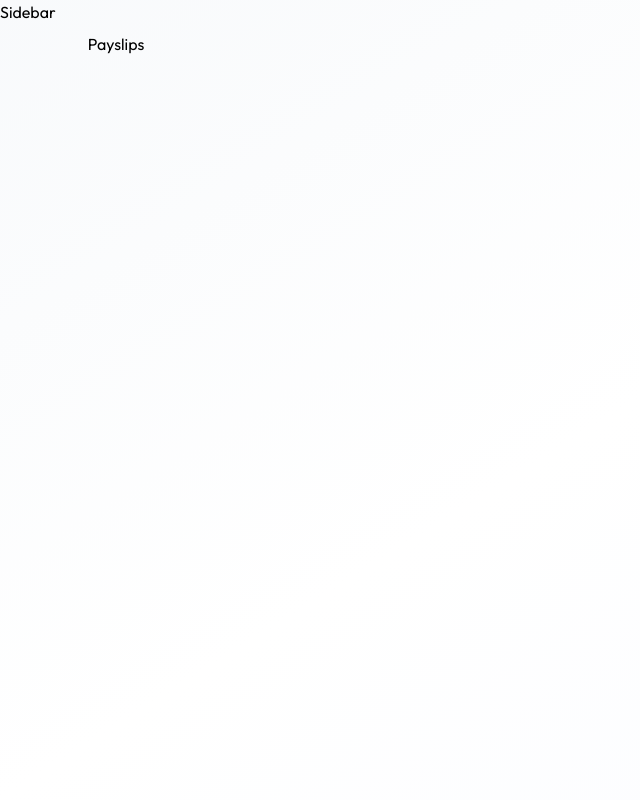
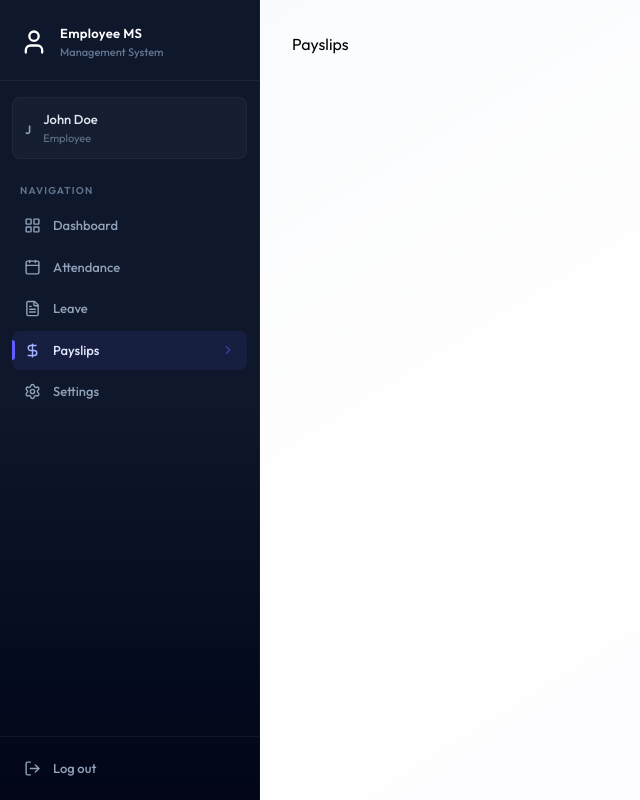
Before and after one commit to p-belinsky/FullStack-EMS, a React (Vite) app: page /payslips in a window 1280 px wide. Shown: the whole page, without its empty margins (0-640 px from the left). Built offline with nearby package versions, Linux system fonts and the light colour scheme.

Commit message:
sidebar UI completed

```diff
--- /dev/null
+++ b/src/components/Sidebar.jsx
@@ -0,0 +1,153 @@
+import {useLocation} from "react-router-dom";
+import {useEffect, useState} from "react";
+import {dummyProfileData} from "../assets/assets.jsx";
+import {
+    CalendarIcon, ChevronRightIcon,
+    DollarSignIcon,
+    FileTextIcon,
+    LayoutGrid, LogOutIcon,
+    MenuIcon,
+    SettingsIcon,
+    UserIcon,
+    XIcon
+} from "lucide-react";
+import {Link} from "react-router-dom";
+
+const Sidebar = () => {
+    const {pathname} = useLocation();
+    const [userName, setUserName] = useState("");
+    const [mobileOpen, setMobileOpen] = useState(false);
+
+    useEffect(() => {
+        setUserName(dummyProfileData.firstName + " " + dummyProfileData.lastName);
+    }, []);
+
+    useEffect(() => {
+        setMobileOpen(false);
+    }, [pathname])
+
+    const role = "" || "EMPLOYEE"
+    const navItems = [
+        {
+            name: "Dashboard",
+            href: "/dashboard",
+            icon: LayoutGrid
+        },
+        role === "ADMIN" ?
+        {
+            name: "Employees",
+            href: "/employees",
+            icon: UserIcon
+        }
+        :
+        {
+            name: "Attendance",
+            href: "/attendance",
+            icon: CalendarIcon
+        },
+        {
+            name: "Leave",
+            href: "/leave",
+            icon: FileTextIcon
+        },
+        {
+            name: "Payslips",
+            href: "/payslips",
+            icon: DollarSignIcon
+        },
+        {
+            name: "Settings",
+            href: "/settings",
+            icon: SettingsIcon
+        },
+    ]
+
+    const handleLogout = () => {
+        window.location.href = "/login";
+    }
+
+    const sidebarContent = (
+        <>
+            <div className='px-5 pt-6 pb-5 border-b border-white/6'>
+                <div className='flex items-center justify-between'>
+                    <div className='flex items-center gap-3'>
+                        <UserIcon className='text-white size-7'/>
+                        <div>
+                            <p className='font-semibold text-[13px] text-white tracking-wide'>Employee MS</p>
+                            <p className='text-[11px] text-slate-500 font-medium'>Management System</p>
+                        </div>
+                    </div>
+                        <button onClick={()=>setMobileOpen(false)} className='lg:hidden text-slate-400 hover:text-white p-1'>
+                            <XIcon size={20}/>
+                        </button>
+                </div>
+            </div>
+
+            {userName && (
+                <div className='mx-3 mt-4 mb-1 p-3 rounded-lg bg-white/3 border border-white/4'>
+                    <div className='flex items-center gap-3'>
+                        <div>
+                            <span className='text-slate-400 text-xs font-semibold'>
+                                {userName.charAt(0).toUpperCase()}
+                            </span>
+                        </div>
+                        <div className='min-w-0'>
+                            <p className='text-[13px] font-medium text-slate-200 truncate'>{userName}</p>
+                            <p className='text-[11px] text-slate-500 truncate'>{role === "ADMIN" ? "Administrator" : "Employee"}</p>
+                        </div>
+                    </div>
+                </div>
+            )}
+
+            <div className='px-5 pt-5 pb-2'>
+                <p className='text-[10px] font-semibold uppercase tracking-[0.12em] text-slate-500'>
+                    Navigation
+                </p>
+            </div>
+
+            <div className='flex-1 px-3 space-y-0.5 overflow-y-auto'>
+                {navItems.map((item)=>{
+                    const isActive = pathname.startsWith(item.href)
+                    return (
+                        <Link key={item.href} to={item.href} className={`group flex items-center gap-3 px-3 py-2.5 rounded-lg transition-all duration-200 relative ${isActive ? "bg-indigo-500/10 text-indigo-100" : "text-slate-400 hover:bg-white/5 hover:text-slate-100"}`}>
+                            {isActive &&
+                                <div className='absolute left-0 top-1/2 -translate-y-1/2 w-[3px] h-5 rounded-r-full bg-indigo-500'/>
+                            }
+                            <item.icon className={`w-[17px] h-[17px] shrink-0 ${isActive ? "text-indigo-300" : "text-slate-400 group-hover:text-slate-300"}`}/>
+                            <span className='flex-1 text-[13px] font-medium'>{item.name}</span>
+                            {isActive && <ChevronRightIcon className='w-3.5 h-3.5 text-indigo-500/50'/> }
+                        </Link>
+                    )
+
+                })}
+            </div>
+
+            <div className='p-3 border-t border-white/6'>
+                <button onClick={handleLogout} className='flex items-center gap-3 w-full px-3 py-2.5 rounded-md text-[13px] font-medium text-slate-400 hover:text-rose-400 hover:bg-rose-500/8 transition-all duration-150'>
+                    <LogOutIcon className='w-[17px] h-[17px]'/>
+                    <span>Log out</span>
+                </button>
+            </div>
+
+
+        </>
+    )
+
+    return (
+        <>
+            <button onClick={()=>setMobileOpen(true)} className='lg:hidden fixed top-4 left-4 z-50 p-2 bg-slate-900 text-white rounded-lg shadow-lg border border-white/10'>
+                <MenuIcon size={20}/>
+            </button>
+            {mobileOpen && <div className='lg:hidden fixed inset-0 bg-black/60 backdrop-blur-sm z-40' onClick={()=>setMobileOpen(false)}/>}
+
+            <aside className='hidden lg:flex flex-col h-full w-[260px] bg-linear-to-b from-slate-900 via-slate-900 to-slate-950 text-white shrink-0 border-r border-white/4'>
+                {sidebarContent}
+            </aside>
+
+            <aside className={`lg:hidden fixed inset-y-0 left-0 w-72 bg-linear-to-b from-slate-900 via-slate-900 to-slate-950 text-white z-50 flex flex-col transform transition-transform duration-300 ${mobileOpen ? 'translate-x-0' : '-translate-x-full'}`}>
+                {sidebarContent}
+            </aside>
+        </>
+    )
+}
+export default Sidebar
--- a/src/pages/Layout.jsx
+++ b/src/pages/Layout.jsx
@@ -1,9 +1,11 @@
 import {Outlet} from "react-router-dom"
+import Sidebar from "../components/Sidebar.jsx";
+
 
 const Layout = () => {
     return (
         <div className='flex h-screen bg-linear-to-br from-slate-50 via-white to-indigo-50/30'>
-            <p>Sidebar</p>
+            <Sidebar/>
 
             <main className='flex-1 overflow-y-auto'>
                 <div className='p-4 pt-16 sm:p-6 sm:pt-6 lg:p-8 max-w-400 mx-auto'>
```
Also changed, not shown: 1 other file (tests, documents, lock files or other folders).
